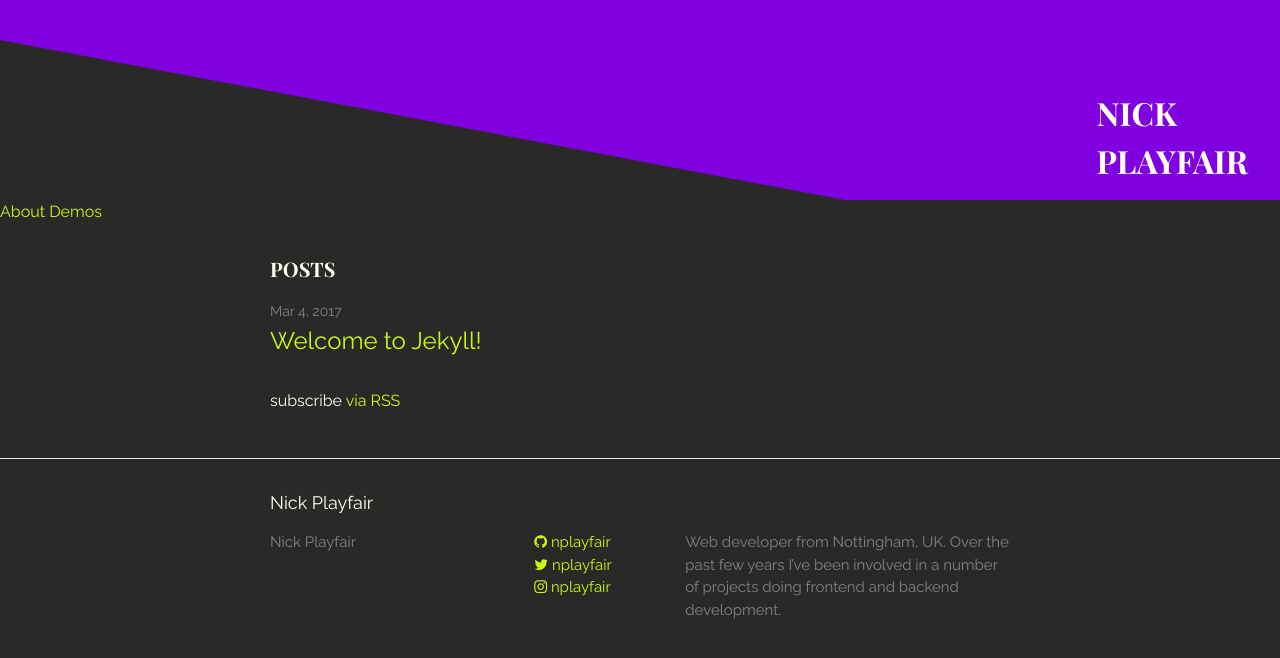
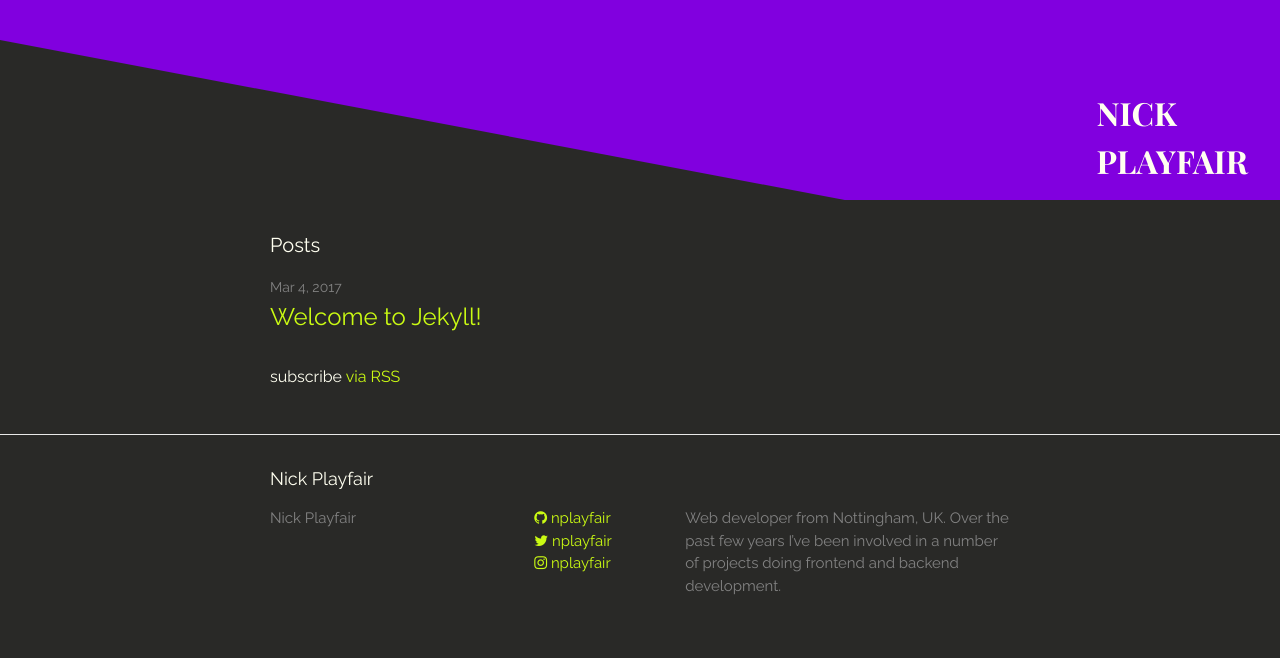
Before and after one commit to nplayfair/personal-site-dev, a Jekyll site: the page built from index.md, in a window 1280 px wide. Shown: the top 658 px of the page. Built offline with Jekyll 4.4.1, drawn with Linux system fonts in a browser that asks for light colours.

Commit message:
Make article headings h2

```diff
--- a/_includes/header.html
+++ b/_includes/header.html
@@ -11,7 +11,7 @@
           <path fill="#424242" d="M18,7.516C18,8.335,17.335,9,16.516,9H1.484C0.665,9,0,8.335,0,7.516l0,0c0-0.82,0.665-1.484,1.484-1.484 h15.031C17.335,6.031,18,6.696,18,7.516L18,7.516z"/>
           <path fill="#424242" d="M18,13.516C18,14.335,17.335,15,16.516,15H1.484C0.665,15,0,14.335,0,13.516l0,0 c0-0.82,0.665-1.484,1.484-1.484h15.031C17.335,12.031,18,12.696,18,13.516L18,13.516z"/>
         </svg>
-      </span> -->
+      </span>
 
       <div class="trigger">
         {% for my_page in site.pages %}
@@ -21,3 +21,4 @@
         {% endfor %}
       </div>
     </nav>
+    -->
--- a/_layouts/home.html
+++ b/_layouts/home.html
@@ -4,7 +4,7 @@ layout: default
 
 <div class="home">
 
-  <h1 class="page-heading">Posts</h1>
+  <h2 class="page-heading">Posts</h2>
 
   {{ content }}
 
--- a/_layouts/page.html
+++ b/_layouts/page.html
@@ -4,7 +4,7 @@ layout: default
 <article class="post">
 
   <header class="post-header">
-    <h1 class="post-title">{{ page.title | escape }}</h1>
+    <h2 class="post-title">{{ page.title | escape }}</h2>
   </header>
 
   <div class="post-content">
--- a/_layouts/post.html
+++ b/_layouts/post.html
@@ -4,7 +4,7 @@ layout: default
 <article class="post" itemscope itemtype="http://schema.org/BlogPosting">
 
   <header class="post-header">
-    <h1 class="post-title" itemprop="name headline">{{ page.title | escape }}</h1>
+    <h2 class="post-title" itemprop="name headline">{{ page.title | escape }}</h2>
     <p class="post-meta"><time datetime="{{ page.date | date_to_xmlschema }}" itemprop="datePublished">{{ page.date | date: "%b %-d, %Y" }}</time>{% if page.author %} • <span itemprop="author" itemscope itemtype="http://schema.org/Person"><span itemprop="name">{{ page.author }}</span></span>{% endif %}</p>
   </header>
 
--- a/_sass/minima/_layout.scss
+++ b/_sass/minima/_layout.scss
@@ -169,12 +169,12 @@
 }
 
 
-
 /**
  * Page content
  */
 .page-content {
   padding: $spacing-unit 0;
+  border-top: 0;
 }
 
 .page-heading {
```
